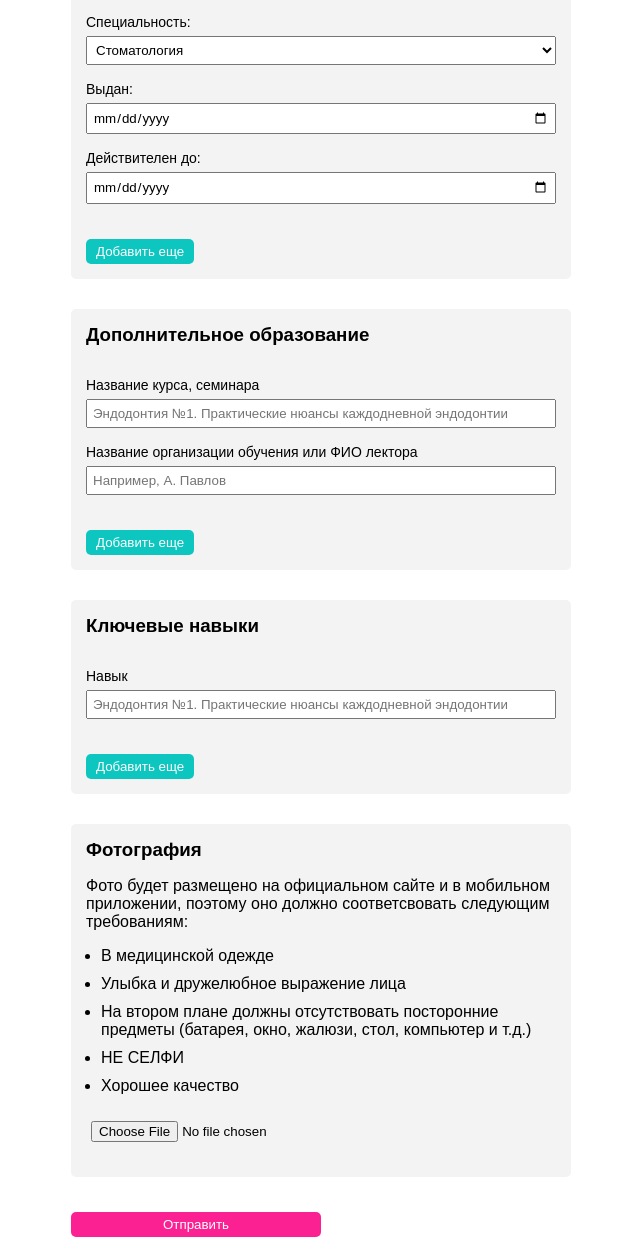
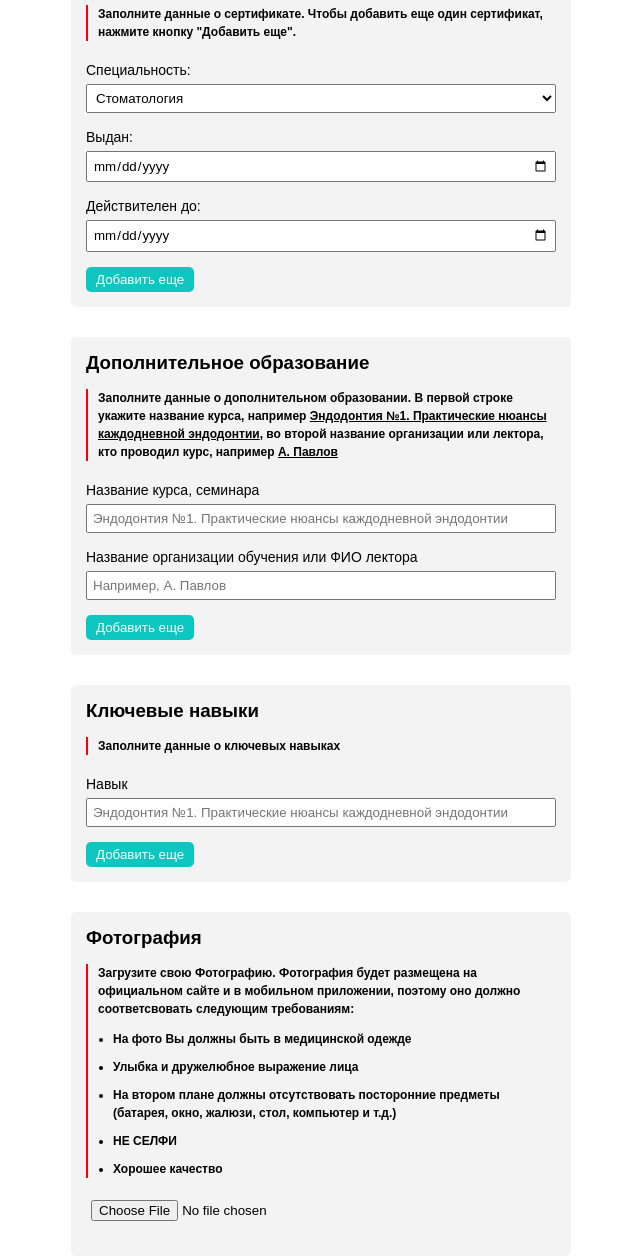
Before and after one commit to kochnev93/mz_formdata, a website built with webpack: page src/index.html in a window 1280 px wide. Shown: the part 739-1998 px from the top of the page, without its empty margins (319-959 px from the left). Built offline with nearby package versions, Linux system fonts and the light colour scheme; files whose address does not match are found by name.

Commit message:
add html tags for message-info

```diff
--- a/src/index.html
+++ b/src/index.html
@@ -19,8 +19,12 @@
 
         <div class="user-education form-item">
             <h3>Образование</h3>
+            <div class="form-info">
+                Заполните все поля об образовании. Название университета в им. падеже без сокращений,
+                например <u>Первый Санкт-Петербургский государственный медицинский университет им. И.П. Павлова</u>.
+                Чтобы добавить еще один пункт, нажмите кнопку "Добавить еще".
+            </div>
             <div class="user-education__list list-item">
-                <p>Заполните все поля об образовании.</p>
                 <div class="user-education__item item">
                     <label>Год окончания:</label>
                     <input type="number" name="user_education_yearEnd" placeholder="2020" required>
@@ -32,7 +36,7 @@
                         <option value="Профессиональная переподготовка">Профессиональная переподготовка</option>
                     </select>
                     <label>Университет:</label>
-                    <input type="text" name="user_education_university" placeholder="Например, Санкт-Петербургский государственный медицинский университет" required>
+                    <input type="text" name="user_education_university" placeholder="Санкт-Петербургский государственный медицинский университет" required>
                     <label>Специальность:</label>
                     <select name="user_education_speciality">
                         <option value="Стоматология">Стоматология</option>
@@ -48,6 +52,9 @@
         </div>
         <div class="user-certificate form-item">
             <h3>Действующие сертификаты</h3>
+            <div class="form-info">
+                Заполните данные о сертификате. Чтобы добавить еще один сертификат, нажмите кнопку "Добавить еще".
+            </div>
             <div class="user-certificate__list list-item">
                 <div class="user-certificate__item item">
                     <label>Специальность:</label>
@@ -73,6 +80,11 @@
 
         <div class="user-additional form-item">
             <h3>Дополнительное образование</h3>
+            <div class="form-info">
+                Заполните данные о дополнительном образовании. В первой строке укажите название курса,
+                например <u>Эндодонтия №1. Практические нюансы каждодневной эндодонтии</u>, во второй
+                название организации или лектора, кто проводил курс, например <u>А. Павлов</u>
+            </div>
             <div class="user-additional__list list-item">
                 <div class="user-additional__item item">
                     <label>Название курса, семинара</label>
@@ -86,6 +98,9 @@
 
         <div class="user-skill form-item">
             <h3>Ключевые навыки</h3>
+            <div class="form-info">
+                Заполните данные о ключевых навыках
+            </div>
             <div class="user-skill__list list-item">
                 <div class="user-skill__item item">
                     <label>Навык</label>
@@ -97,20 +112,24 @@
 
         <div class="user-photo form-item">
             <h3>Фотография</h3>
-            <p>Фото будет размещено на официальном сайте и в мобильном приложении, поэтому оно должно соответсвовать следующим требованиям:</p>
+            <div class="form-info">
+                Загрузите свою Фотографию.
+                Фотография будет размещена на официальном сайте и в мобильном приложении, поэтому оно должно соответсвовать следующим требованиям:
                 <ul>
-                <li>В медицинской одежде</li>
+                    <li>На фото Вы должны быть в медицинской одежде</li>
                     <li>Улыбка и дружелюбное выражение лица</li>
                     <li>На втором плане должны отсутствовать посторонние предметы (батарея, окно, жалюзи, стол, компьютер и т.д.)</li>
                     <li>НЕ СЕЛФИ</li>
                     <li>Хорошее качество</li>
                 </ul>
+            </div>
 
             <input type="file" >
 
         </div>
 
         <input type="submit" value="Отправить">
+
     </form>
 
     <div id="root">
--- a/src/js/validateForm.js
+++ b/src/js/validateForm.js
@@ -76,7 +76,7 @@ export function validateForm(form){
         // Проверяем на наличие слов "Университет / Академия" в ответе
         if( str.toLowerCase().indexOf('университет') !== -1
             || str.toLowerCase().indexOf('колледж') !== -1
-            || str.toLowerCase().indexOf('институт') !== -1  ){
+            || str.toLowerCase().indexOf('институт') !== -1 ){
             return str
                 .replaceAll('ий', 'ого')
                 .replaceAll('ой', 'ого')
--- a/src/style/style.scss
+++ b/src/style/style.scss
@@ -53,7 +53,7 @@ input[type="submit"] {
 }
 
 h3 {
-  margin: 0;
+  margin: 0 0 15px 0;
 }
 
 .form-item {
@@ -93,7 +93,7 @@ h3 {
 }
 
 .list-item {
-  padding: 20px 0;
+  //padding: 20px 0;
 }
 
 .list-item.item:first-child {
@@ -101,11 +101,11 @@ h3 {
 }
 
 .item {
-  padding: 10px 0;
+  padding: 20px 0;
 }
 
 .item:last-child {
-  padding: 10px 0 0 0;
+  padding: 20px 0 0 0;
 }
 
 .item.hover input,
@@ -118,3 +118,12 @@ h3 {
   color: red;
   margin-bottom: 0;
 }
+
+.form-info{
+  color: black;
+  font-size: 12px;
+  font-weight: bold;
+  padding-left: 10px;
+  border-left: 2px solid red;
+  line-height: 1.5;
+}
```
Also changed, not shown: dist/bundle.js, dist/index.html. Lines whose indentation alone changed are shown as unchanged.
